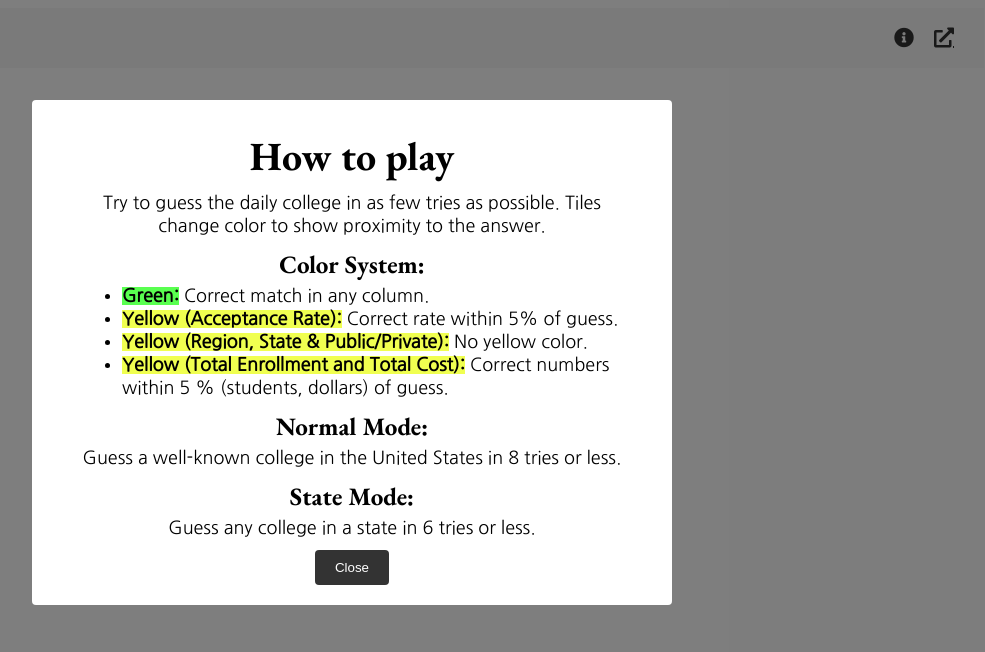
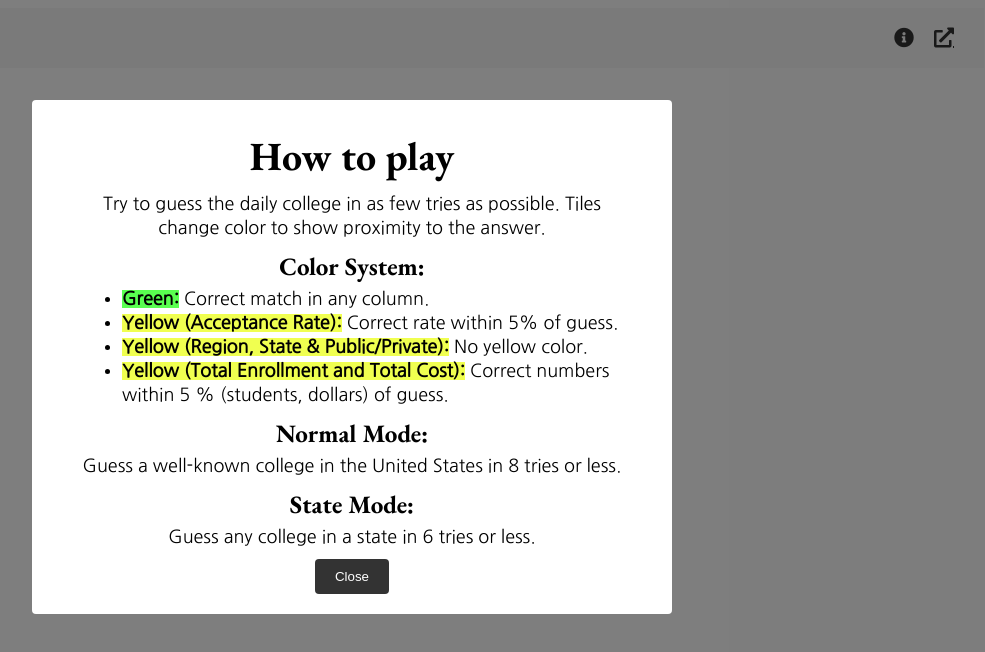
Before and after one commit to WHCompSci/WHCompSci.github.io, a plain HTML site: page schooldle/index.html in a window 1280 px wide. Both pictures are taken after a click on the button 1192 px from the left and 38 px from the top of the page. Shown: the whole page, without its empty margins (288-1273 px from the left). Drawn offline with nearby package versions, Linux system fonts and the light colour scheme.

Commit message:
line spacing

```diff
--- a/schooldle/styles.css
+++ b/schooldle/styles.css
@@ -165,6 +165,7 @@ datalist {
     background-color: var(--partially-correct);
 }
 .modal-paragraph {
+  line-height: 24px;
   font-size: 18px;
 
   margin: 0px 30px 10px;
@@ -173,6 +174,7 @@ datalist {
     text-align: left;
     font-size: 18px;
     margin: 0px 30px 10px;
+    line-height: 24px;
 }
 
 .modal-close-btn {
```
